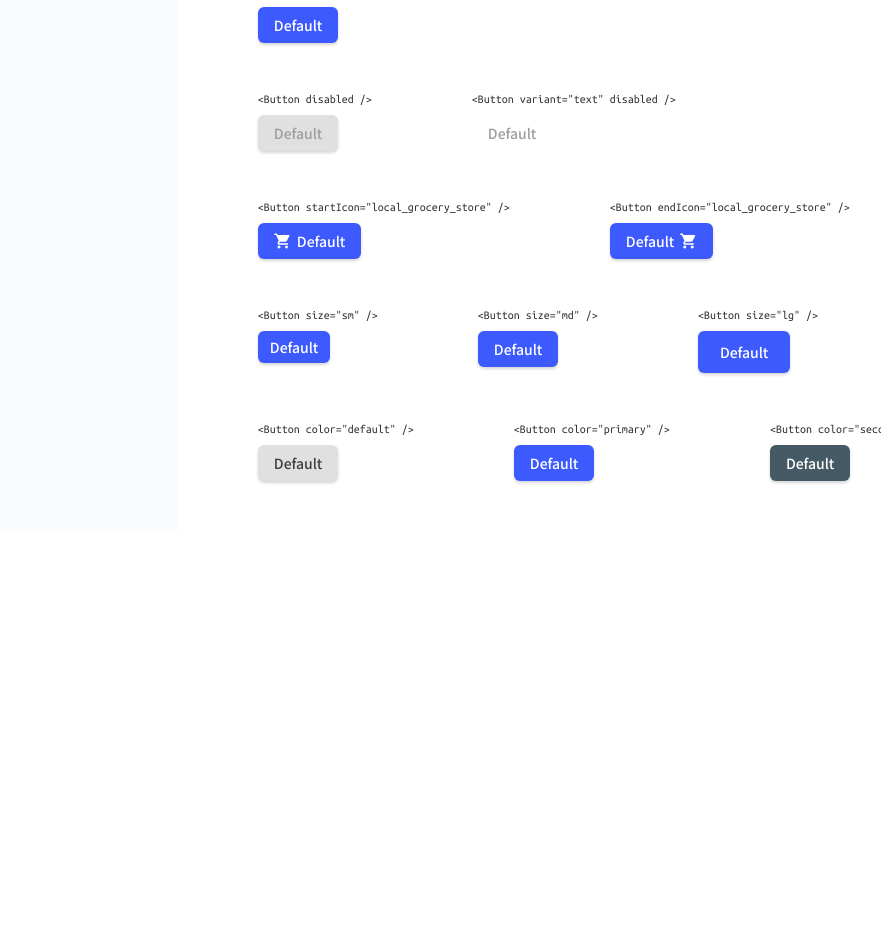
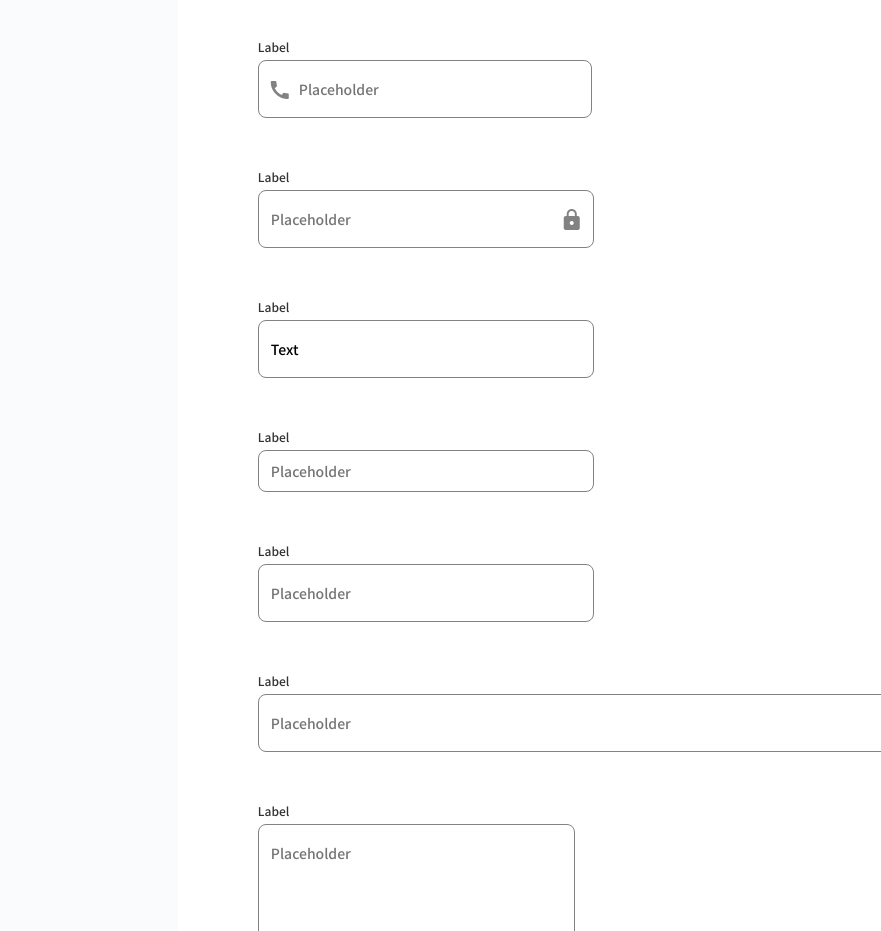
Before and after one commit to LiXin2014/ReusableComponents, a React app: page / in a window 1280 px wide. Shown: the part 692-1623 px from the top of the page, without its empty margins (5-886 px from the left). Before the commit the page ends 1223 px from the top, so only its background shows below. Built offline with nearby package versions, Linux system fonts and the light colour scheme.

Commit message:
add Input component.

```diff
--- a/app/buttons/buttons.css
+++ b/app/buttons/buttons.css
@@ -48,13 +48,13 @@
     background: var(--blue-color);
 }
 
-.disabled {
+.buttons .disabled {
     cursor: not-allowed;
     color: var(--nav-text);
     background: #E0E0E0;
 }
 
-.disabled:hover, .disabled:focus {
+.buttons .disabled:hover, .disabled:focus {
     background: #E0E0E0;
 }
 
@@ -80,13 +80,13 @@
     margin-left: 5px;
 }
 
-.sm {
+.buttons .sm {
     color: white;
     background: var(--blue-color);
     padding: 6px 12px;
 }
 
-.md {
+.buttons .md {
     color: white;
     background: var(--blue-color);
     padding: 8px 16px;
@@ -104,7 +104,7 @@
 }
 
 .primary:hover, .primary:focus, .start-icon:hover, .start-icon:focus, .end-icon:hover, .end-icon:focus,
-.sm:hover, .sm:focus, .md:hover, .md:focus, .lg:hover, .lg:focus, .disableShadow:hover, .disableShadow:focus {
+.buttons .sm:hover, .buttons .sm:focus, .buttons .md:hover, .buttons .md:focus, .lg:hover, .lg:focus, .disableShadow:hover, .disableShadow:focus {
     color: white;
     background: #0039CB;
 }
--- /dev/null
+++ b/app/buttons/buttons.js
@@ -0,0 +1,70 @@
+import React from "react";
+import { Button } from "./button";
+import { ButtonCard } from "./buttonCard";
+
+export function Buttons(props) {
+    return (
+        <div className="buttons">
+                    <div className="header">Buttons</div>
+                    <ButtonCard text="<Button />">
+                        <Button />
+                    </ButtonCard>
+                    <ButtonCard text={`<Button onClick="alert('Hello world!')" />}`}>
+                        <Button onClick={() => alert('Hello world!')} />
+                    </ButtonCard>
+                    <ButtonCard text={`<Button autoFocus />}`}>
+                        <Button autoFocus />
+                    </ButtonCard>
+                   <ButtonCard text={`<Button variant="outline"/>`}>
+                        <Button variant="outline" />
+                    </ButtonCard>
+                    <ButtonCard text={`<Button variant="text"/>`}>
+                        <Button variant="text" />
+                    </ButtonCard>
+                    <ButtonCard text={`<Button disableShadow />`}>
+                        <Button disableShadow />
+                    </ButtonCard>
+                    <div className="disabledSection">
+                        <ButtonCard text={`<Button disabled />`}>
+                            <Button disabled />
+                        </ButtonCard>
+                        <ButtonCard text={`<Button variant="text" disabled />`}>
+                            <Button variant="text" disabled />
+                        </ButtonCard>
+                    </div>
+                    <div className="iconSection">
+                        <ButtonCard text={`<Button startIcon="local_grocery_store" />`}>
+                            <Button startIcon="local_grocery_store" />
+                        </ButtonCard>
+                        <ButtonCard text={`<Button endIcon="local_grocery_store" />`}>
+                            <Button endIcon="local_grocery_store" />
+                        </ButtonCard>
+                    </div>
+                    <div className="sizeSection">
+                        <ButtonCard text={`<Button size="sm" />`}>
+                            <Button size="sm" />
+                        </ButtonCard>
+                        <ButtonCard text={`<Button size="md" />`}>
+                            <Button size="md" />
+                        </ButtonCard>
+                        <ButtonCard text={`<Button size="lg" />`}>
+                            <Button size="lg" />
+                        </ButtonCard>
+                    </div>
+                    <div className="colorSection">
+                        <ButtonCard text={`<Button color="default" />`}>
+                            <Button color="default" />
+                        </ButtonCard>
+                        <ButtonCard text={`<Button color="primary" />`}>
+                            <Button color="primary" />
+                        </ButtonCard>
+                        <ButtonCard text={`<Button color="secondary" />`}>
+                            <Button color="secondary" />
+                        </ButtonCard>
+                        <ButtonCard text={`<Button color="danger" />`}>
+                            <Button color="danger" />
+                        </ButtonCard>
+                    </div>
+                </div>
+    )
+}
--- a/app/index.js
+++ b/app/index.js
@@ -2,76 +2,15 @@ import React from "react";
 import ReactDom from "react-dom";
 import './index.css';
 import { Navigation } from "./navigation/navigation";
-import { Button } from "./buttons/button";
-import { ButtonCard } from "./buttons/buttonCard";
+import { Buttons } from "./buttons/buttons";
+import { Inputs } from "./inputs/inputs";
 
 class App extends React.Component {
     render() {
         return (
             <React.Fragment>
                 <Navigation />
-                <div className="buttons">
-                    <div className="header">Buttons</div>
-                    <ButtonCard text="<Button />">
-                        <Button />
-                    </ButtonCard>
-                    <ButtonCard text={`<Button onClick="alert('Hello world!')" />}`}>
-                        <Button onClick={() => alert('Hello world!')} />
-                    </ButtonCard>
-                    <ButtonCard text={`<Button autoFocus />}`}>
-                        <Button autoFocus />
-                    </ButtonCard>
-                   <ButtonCard text={`<Button variant="outline"/>`}>
-                        <Button variant="outline" />
-                    </ButtonCard>
-                    <ButtonCard text={`<Button variant="text"/>`}>
-                        <Button variant="text" />
-                    </ButtonCard>
-                    <ButtonCard text={`<Button disableShadow />`}>
-                        <Button disableShadow />
-                    </ButtonCard>
-                    <div className="disabledSection">
-                        <ButtonCard text={`<Button disabled />`}>
-                            <Button disabled />
-                        </ButtonCard>
-                        <ButtonCard text={`<Button variant="text" disabled />`}>
-                            <Button variant="text" disabled />
-                        </ButtonCard>
-                    </div>
-                    <div className="iconSection">
-                        <ButtonCard text={`<Button startIcon="local_grocery_store" />`}>
-                            <Button startIcon="local_grocery_store" />
-                        </ButtonCard>
-                        <ButtonCard text={`<Button endIcon="local_grocery_store" />`}>
-                            <Button endIcon="local_grocery_store" />
-                        </ButtonCard>
-                    </div>
-                    <div className="sizeSection">
-                        <ButtonCard text={`<Button size="sm" />`}>
-                            <Button size="sm" />
-                        </ButtonCard>
-                        <ButtonCard text={`<Button size="md" />`}>
-                            <Button size="md" />
-                        </ButtonCard>
-                        <ButtonCard text={`<Button size="lg" />`}>
-                            <Button size="lg" />
-                        </ButtonCard>
-                    </div>
-                    <div className="colorSection">
-                        <ButtonCard text={`<Button color="default" />`}>
-                            <Button color="default" />
-                        </ButtonCard>
-                        <ButtonCard text={`<Button color="primary" />`}>
-                            <Button color="primary" />
-                        </ButtonCard>
-                        <ButtonCard text={`<Button color="secondary" />`}>
-                            <Button color="secondary" />
-                        </ButtonCard>
-                        <ButtonCard text={`<Button color="danger" />`}>
-                            <Button color="danger" />
-                        </ButtonCard>
-                    </div>
-                </div>
+                <Inputs />
             </React.Fragment>
         )
     }
--- /dev/null
+++ b/app/inputs/input.css
@@ -0,0 +1,123 @@
+.inputs {
+    grid-column: 2 / span 6;
+    display: flex;
+    flex-direction: column;
+    gap: 50px;
+    margin: 50px 80px;
+}
+
+.input-container {
+    display: flex;
+    flex-direction: column-reverse;
+    height: fit-content;
+    width: fit-content;
+    position: relative;
+}
+
+.label {
+    font-family: 'Noto Sans JP', sans-serif;
+    font-size: 12px;
+}
+
+input, textarea {
+    font-family: 'Noto Sans JP', sans-serif;
+    font-size: 14px;
+    margin-top: 5px;
+    padding: 18px 108px 18px 12px;
+    border-radius: 8px;
+}
+
+.helperText {
+    font-family: 'Noto Sans JP', sans-serif;
+    font-size: 10px;
+    color: var(#828282);
+}
+
+.default input, .default textarea {
+    border: 1px solid #828282;
+}
+
+input:focus-visible, textarea:focus-visible {
+    outline: none;
+}
+
+.default input:hover, .default textarea:hover {
+    border: 1px solid #333333;
+}
+
+.default input:focus, .default textarea:focus {
+    border: 1px solid #2962FF;
+}
+
+.default input:focus + .label, .default textarea:focus + .label {
+    color: #2962FF;
+}
+
+.error .label {
+    color: #D32F2F;
+}
+
+.error input {
+    border: 1px solid #D32F2F;
+}
+
+.error .helperText {
+    color: #D32F2F;
+}
+
+.error input:hover {
+    border: 1px solid #333333;
+}
+
+.error input:focus {
+    border: 1px solid #D32F2F;
+}
+
+.error input:hover + .label {
+    color: #333333;
+}
+
+.error input:focus + .label {
+    color: #D32F2F;
+}
+
+.error.hovered .helperText {
+    color: #333333;
+}
+
+.inputs .disabled input {
+    border: 1px solid #E0E0E0;
+}
+
+.inputs .sm input {
+    padding: 10px 108px 10px 12px;
+}
+
+.inputs .fullWidth {
+    width: 100%;
+}
+
+span.start-input-icon {
+    position: absolute;
+    top: 50%;
+    left: 10px;
+    color: var(--button-light-label);
+}
+
+span.end-input-icon {
+    position: absolute;
+    top: 50%;
+    right: 10px;
+    color: var(--button-light-label);
+}
+
+.start-input-icon input {
+    padding-left: 40px;
+    padding-right: 78px;
+}
+
+/*NOTES:
+ 1. When it comes to CSS sibling selectors, you know there’s only two.
+    The + sibling combinator selects the first match that comes immediately after, and the ~ subsequent-sibling combinator matches all the ones that come after.
+    How to select the one comes before, see https://medium.com/free-code-camp/how-to-make-the-impossible-possible-in-css-with-a-little-creativity-bd96bb42b29d
+*/
--- /dev/null
+++ b/app/inputs/input.js
@@ -0,0 +1,82 @@
+import React from "react";
+import "./input.css";
+
+export class Input extends React.Component {
+    constructor(props) {
+        super(props);
+
+        this.state = {
+            hovered: false
+        }
+
+        this.onMouseOver = this.onMouseOver.bind(this);
+        this.onMouseOut = this.onMouseOut.bind(this);
+        this.onFocused = this.onFocused.bind(this);
+    }
+
+    render() {
+        const {error, disabled, helperText, value, size, fullWidth, multiline, row, startIcon, endIcon} = this.props;
+
+        const basicStyle = error ? "error" : "default";
+        const disabledStyle = disabled ? "disabled" : "";
+        const hoveredStyle = this.state.hovered ? "hovered" : "";
+        const sizeStyle = size;
+        const fullWidthStyle = fullWidth ? "fullWidth" : "";
+        const startIconStyle = startIcon ? "start-input-icon" : "";
+        const endIconStyle = endIcon ? "end-input-icon" : "";
+
+        return (
+            <div className={`input-container ${basicStyle} ${disabledStyle} ${hoveredStyle} ${sizeStyle} ${fullWidthStyle} ${startIconStyle} ${endIconStyle}`}>
+                <div className="helperText" id="helperText">{helperText}</div>
+                {startIcon ? <span className="material-icons start-input-icon">
+                    {startIcon}
+                    </span> : null}
+                {multiline ?
+                    <textarea
+                        rows={row ? row : 1}
+                        placeholder="Placeholder"
+                        disabled={disabled} ></textarea> :
+                    <input
+                    id="inputItem"
+                    placeholder="Placeholder"
+                    disabled={disabled}
+                    onMouseOver={this.onMouseOver}
+                    onMouseOut={this.onMouseOut}
+                    onFocus={this.onFocused}
+                    value={value}/>
+                }
+                {endIcon ? <span className="material-icons end-input-icon">
+                    {endIcon}
+                    </span> : null}
+                <label for="inputItem" className="label" id="label">Label</label>
+            </div>
+        )
+    }
+
+    onMouseOver() {
+        this.setState({hovered: true})
+    }
+
+    onMouseOut() {
+        this.setState({hovered: false})
+    }
+
+    onFocused() {
+        this.setState({hovered: false})
+    }
+}
+
+Input.defaultProps = {
+    error: '',
+    disabled: null,
+    helperText: null,
+    startIcon: null,
+    endIcon: null,
+    value: null,
+    size: '',
+    fullWidth: false,
+    multiline: false
+}
+
+
+// change to class, have a state as hovered, when hovered and error class, change color.
--- /dev/null
+++ b/app/inputs/inputs.js
@@ -0,0 +1,21 @@
+import React from "react";
+import { Input } from "./input";
+
+export function Inputs(props) {
+    return (
+        <div className="inputs">
+            <Input />
+            <Input error/>
+            <Input disabled/>
+            <Input helperText="Some interesting test"/>
+            <Input helperText="Some interesting test" error/>
+            <Input startIcon="call" />
+            <Input endIcon="lock" />
+            <Input value="Text"/>
+            <Input size="sm"/>
+            <Input size="md"/>
+            <Input fullWidth/>
+            <Input multiline row="4" />
+        </div>
+    )
+}
```
